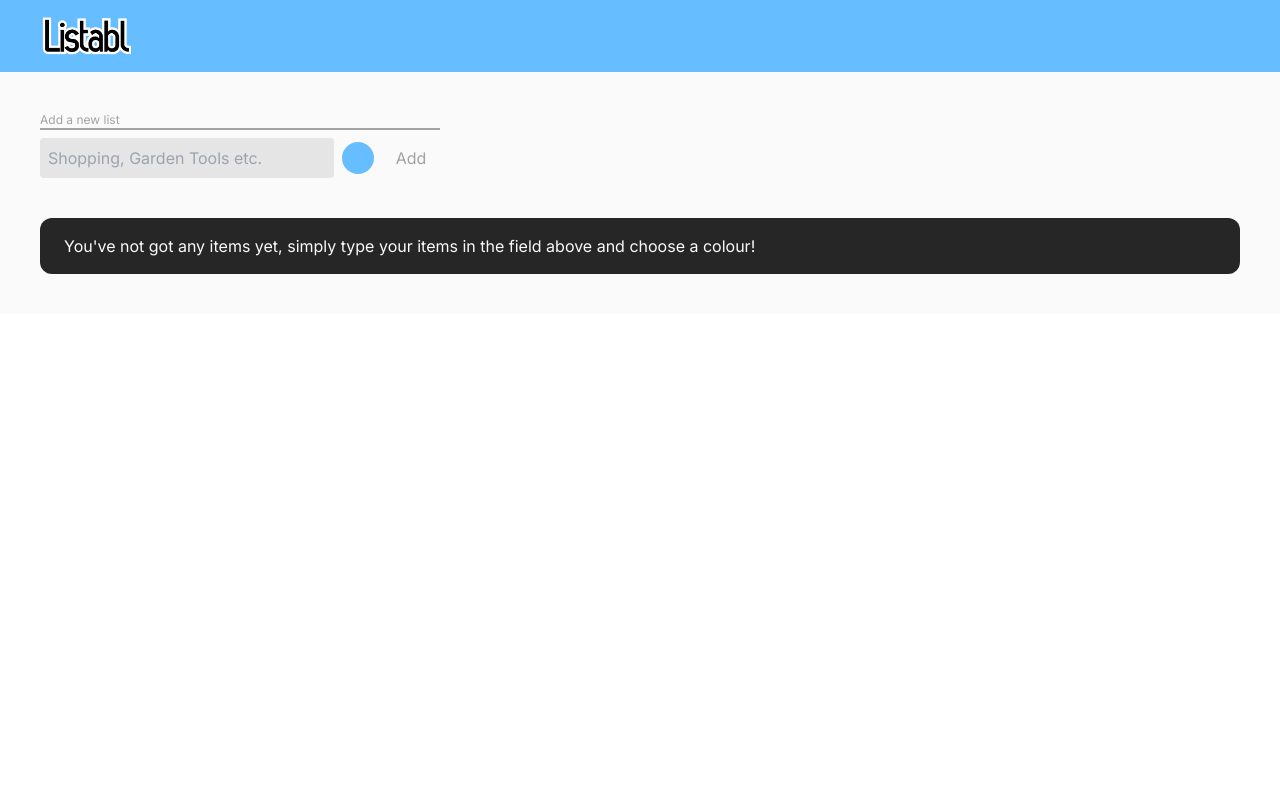
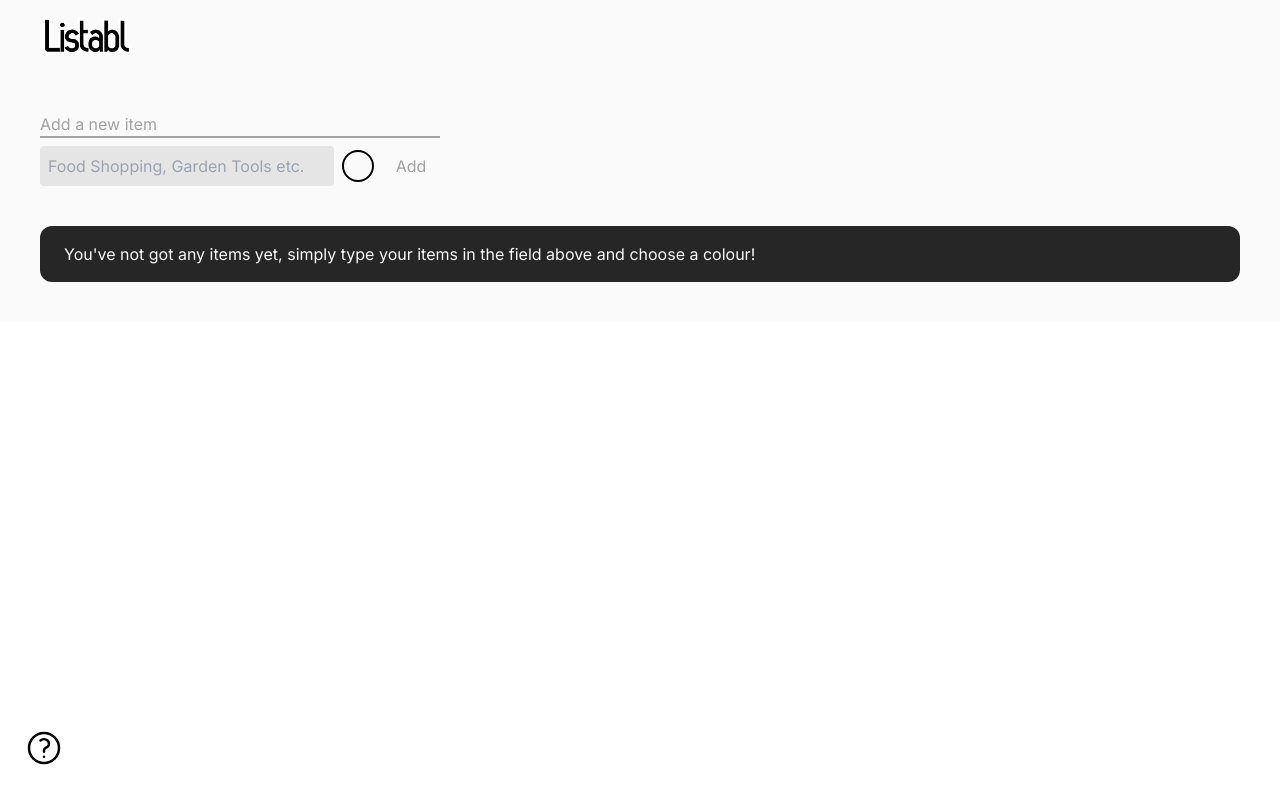
Before and after one commit to mwebh/listabl, a Next.js app: page / in a window 1280 px wide. Built offline with nearby package versions, Linux system fonts and the light colour scheme.

Commit message:
Added tips section

```diff
--- a/src/app/Components/Header.js
+++ b/src/app/Components/Header.js
@@ -13,7 +13,7 @@ export default function Header({color}) {
 
   return (
     <div
-        className='flex justify-between w-screen h-max px-10 py-4 items-center sticky top-0'
+        className='flex justify-between w-screen h-max px-10 py-4 items-center sticky top-0 transition-colors duration-500'
         style={{backgroundColor: color}}
     >
         <div>
--- a/src/app/Components/IncrementButton.js
+++ b/src/app/Components/IncrementButton.js
@@ -5,17 +5,17 @@ export default function IncrementButton({inputValue, setInputValue, addList, col
     <div
         className="flex flex-col gap-2 items-start w-1/3 max-w-md min-w-[300px]"
       >
-        <p className={`text-neutral-400 border-b-2 border-b-neutral-400 text-xs ${inputValue ? 'opacity-0 -translate-y-4' : 'opacity-100 translate-x-0'} transition-all duration-200 w-full`}>Add a new list</p>
+        <p className={`text-neutral-400 border-b-2 border-b-neutral-400 text-ms ${inputValue ? 'opacity-0 -translate-y-4' : 'opacity-100 translate-x-0'} transition-all duration-200 w-full`}>Add a new item</p>
         <form className='flex gap-2 items-center justify-between w-full'>
           <input
             type='text'
             value={inputValue}
-            placeholder='Shopping, Garden Tools etc.'
+            placeholder='Food Shopping, Garden Tools etc.'
             onChange={(e) => setInputValue(e.target.value)}
-            className={`${inputValue ? 'bg-neutral-100' : 'bg-neutral-200'} p-2 rounded transition-all duration-200 w-full`}
+            className={`${inputValue ? 'bg-neutral-100' : 'bg-neutral-200'} p-2 rounded transition-all duration-200 w-full text-base`}
           />
           <div
-            className={`w-8 h-8 rounded-full flex items-center justify-center`}
+            className={`w-8 h-8 rounded-full flex items-center justify-center border-2 border-black transition-colors duration-500`}
             style={{backgroundColor: color}}
           >
             <input type='color' className=' pointer-events-auto opacity-0 cursor-pointer' onChange={(e) => setColor(e.target.value)} value={color} />
@@ -23,7 +23,7 @@ export default function IncrementButton({inputValue, setInputValue, addList, col
           <button
             type='submit'
             onClick={(e) => addList(e)}
-            className={`py-2 w-20 rounded active:brightness-90 transition-all duration-200 ${inputValue ? 'text-neutral-50 bg-blue-500 pointer-events-auto' : 'text-neutral-400 pointer-events-none'}`}
+            className={`py-2 text-base w-20 rounded active:brightness-90 transition-all duration-200 ${inputValue ? 'text-neutral-50 bg-blue-500 pointer-events-auto' : 'text-neutral-400 pointer-events-none'}`}
           >
             Add
           </button>
--- /dev/null
+++ b/src/app/Components/Modal.js
@@ -0,0 +1,50 @@
+import React from 'react'
+
+export default function Modal({modal, setModal, color}) {
+
+    const tips = [
+        {
+            title: "Changing Colours",
+            id:1,
+            desc:"When you change the colour of your list item in Listabl, the header will change with it. Also if you leave the site after adding a new item. When you next return, the header will turn to the colour of the item you most rceently added making it easy to pick up where you left off!"
+        },
+        {
+            title: "Creating new items",
+            id:2,
+            desc:"Creating new items is as simple as entering the item name, choosing a colour and clicking or tapping Add. You don't have to change the colour if you don't want to however this can help distinguish between tasks."
+        }
+    ]
+
+  return (
+    <div className={`fixed z-40 top-0 left-0 w-screen h-screen bg-neutral-800/30 backdrop-blur-sm ${modal ? 'opacity-100 pointer-events-auto delay-0' : 'opacity-0 pointer-events-none delay-500'} transition-all duration-200 flex justify-center items-center`}>
+        <div className={`h-5/6 w-1/3 max-w-lg min-w-[300px] bg-neutral-50 rounded-lg shadow-md flex flex-col gap-6 py-6 px-4 overflow-y-scroll ${modal ? 'opacity-100 pointer-events-auto delay-200 translate-x-0' : 'opacity-0 pointer-events-none delay-200 translate-x-8'} transition-all duration-200`}>
+            <div className=' flex justify-between items-center max-w-full'>
+                <h2 className=' font-bold text-2xl'>Tips & Tricks</h2>
+                <button
+                    onClick={() => setModal(!modal)}
+                >
+                    <svg xmlns="http://www.w3.org/2000/svg" fill="none" viewBox="0 0 24 24" strokeWidth={1.5} stroke="currentColor" className="w-6 h-6">
+                        <path strokeLinecap="round" strokeLinejoin="round" d="M6 18L18 6M6 6l12 12" />
+                    </svg>
+                </button>
+            </div>
+            <p className='my-4'>To help you get the most out of Listabl. Here are some tips and things you may not know.</p>
+            {
+                tips.map(tip => {
+                    return (
+                        <div
+                            key={tip.id}
+                            className=' border-y-2 py-10'
+                            style={{borderTopColor: color, borderBottomColor: color}}
+                        >
+                            <h3 className=' font-semibold mb-4'>{tip.title}</h3>
+                            <p>{tip.desc}</p>
+                        </div>
+                    )
+                })
+            }
+        </div>
+
+    </div>
+  )
+}
--- a/src/app/page.js
+++ b/src/app/page.js
@@ -3,15 +3,18 @@ import { useEffect, useState } from "react"
 import IncrementButton from "./Components/IncrementButton";
 import Header from "./Components/Header";
 import Link from "next/link";
+import Modal from "./Components/Modal";
 
 export default function Home() {
 
   const [list, setList] = useState([]);
   const [inputValue, setInputValue] = useState("");
   const [color, setColor] = useState("#66BDFF");
+  const [modal, setModal] = useState(false)
 
   useEffect(() => {
     setList(JSON.parse(localStorage.getItem("Lists")))
+    setColor(localStorage.getItem("LastColour"))
   },[])
 
   const addList = (e) => {
@@ -43,6 +46,7 @@ export default function Home() {
   }
   const updateLocalStorage = (data) => {
     localStorage.setItem("Lists",data)
+    localStorage.setItem("LastColour",color)
   }
 
   const deleteList = (id) => {
@@ -60,21 +64,21 @@ export default function Home() {
   return (
     <main className="flex flex-col gap-10 bg-neutral-50">
       <Header color={color} />
-      <div className="flex flex-col px-10">
+      <div className="flex flex-col px-6 md:px-10">
         <IncrementButton inputValue={inputValue} setInputValue={setInputValue} addList={addList} color={color} setColor={setColor} />
       </div>
       {
         list && (
-          <div className="flex flex-wrap gap-10 px-10 mb-10">
+          <div className="flex flex-wrap gap-10 px-6 md:px-10 mb-10">
             {
               list.map(listItem => {
                 return (
                   <div
                     key={listItem.id}
-                    className={`fade-in flex justify-between items-center px-6 py-6 shadow-md hover:scale-105 hover:shadow-lg transition-all duration-200 rounded-md w-1/4 max-w-md min-w-[300px] h-max gap-4`}
+                    className={`fade-in flex justify-between items-center px-6 py-6 shadow-md rounded-md w-1/4 max-w-md min-w-[300px] h-max gap-4`}
                     style={{backgroundColor: listItem.color}}
                   >
-                    <p className=" px-4 py-2 rounded bg-white/80 shadow-md relative">{listItem.name}</p>
+                    <p className=" px-4 py-2 rounded bg-white/80 shadow-md relative text-base">{listItem.name}</p>
                     <button
                       className=" hover:text-red-500 pointer-events-auto bg-white/80 h-10 aspect-square flex justify-center items-center rounded-full shadow-md"
                       onClick={() => deleteList(listItem.id)}
@@ -93,15 +97,25 @@ export default function Home() {
       }
       {
         !list && (
-          <div className=" px-10 max-w-full fade-in mb-10">
+          <div className=" px-6 md:px-10 max-w-full fade-in mb-10">
             <h3
-              className=" px-6 py-4 rounded-xl bg-neutral-800 text-neutral-50"
+              className=" px-6 py-4 rounded-xl bg-neutral-800 text-neutral-50 text-base"
               >
               You&apos;ve not got any items yet, simply type your items in the field above and choose a colour!
             </h3>
           </div>
         )
       }
+      <button
+        className=" fixed bottom-6 left-4 p-2 rounded-full"
+        style={{backgroundColor: color}}
+        onClick={() => setModal(!modal)}
+      >
+        <svg xmlns="http://www.w3.org/2000/svg" fill="none" viewBox="0 0 24 24" strokeWidth={1.5} stroke="currentColor" className="w-10 h-10">
+          <path strokeLinecap="round" strokeLinejoin="round" d="M9.879 7.519c1.171-1.025 3.071-1.025 4.242 0 1.172 1.025 1.172 2.687 0 3.712-.203.179-.43.326-.67.442-.745.361-1.45.999-1.45 1.827v.75M21 12a9 9 0 11-18 0 9 9 0 0118 0zm-9 5.25h.008v.008H12v-.008z" />
+        </svg>
+      </button>
+      <Modal modal={modal} setModal={setModal} color={color} />
     </main>
   )
 }
```
